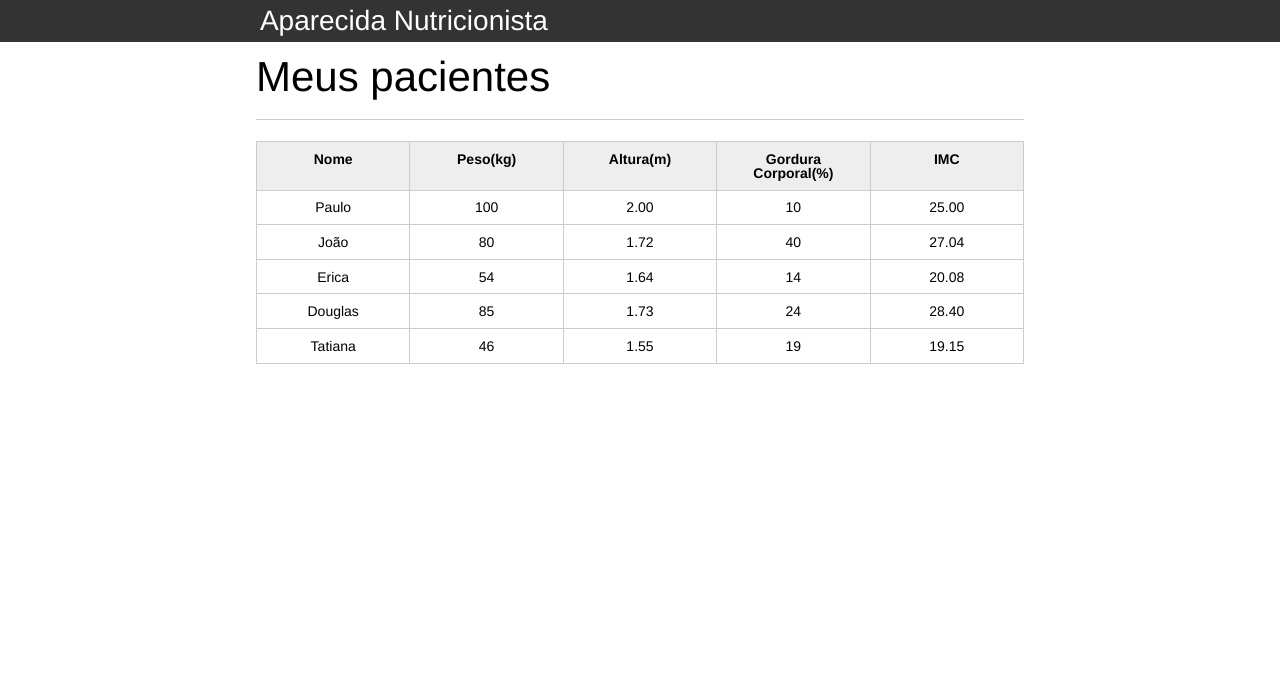
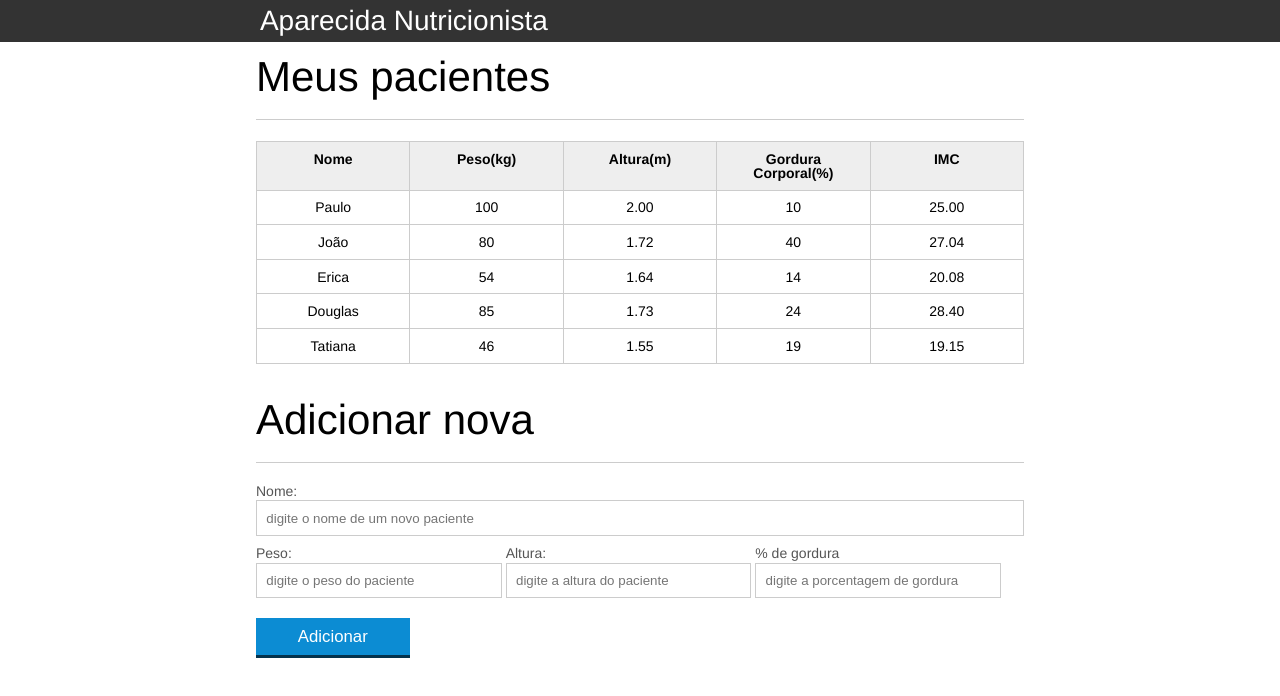
Before and after one commit to CaNeoN28/MyJavascript, a plain HTML site: page index.html in a window 1280 px wide. Drawn offline with Linux system fonts and the light colour scheme.

Commit message:
Eventos básicos

```diff
--- a/index.html
+++ b/index.html
@@ -73,6 +73,41 @@
 				</table>
 
 			</section>
+
+			<br>
+			<br>
+
+			<section class="container">
+				<h2 id="titulo-form">Adicionar nova</h2>
+
+				<form id="form-adiciona">
+					<div>
+						<label for="nome">Nome: </label>
+						<input id="nome" name="nome" type="text" class="campo"
+						placeholder="digite o nome de um novo paciente">
+					</div>
+
+					<div class="grupo">
+						<label for="peso">Peso: </label>
+						<input id="peso" name="peso" type="text" class="campo"
+						placeholder="digite o peso do paciente">
+					</div>
+					<div class="grupo">
+						<label for="altura">Altura: </label>
+						<input id="altura" name="altura" type="text" class="campo"
+						placeholder="digite a altura do paciente">
+					</div>
+					<div class="grupo">
+						<label for="gordura">% de gordura</label>
+						<input type="text" name="gordura" id="gordura" class="campo"
+						placeholder="digite a porcentagem de gordura">
+					</div>
+
+					<button id="adicionar-paciente" class="botao bto-principal">
+						Adicionar
+					</button>
+				</form>
+			</section>
 		</main>
 
 
@@ -83,5 +118,9 @@
 	<script src="js/imc.js">
 
 	</script>
+
+	<script src="js/eventos.js">
+
+	</script>
 	</body>
 </html>
--- /dev/null
+++ b/js/eventos.js
@@ -0,0 +1,15 @@
+var titulo = document.querySelector(".title")
+
+titulo.addEventListener("click", function (){
+    alert("CLICK!");
+});
+
+function mostrarMensagem() {
+    alert("CLICK!");
+}
+
+var botao_adicionar = document.querySelector("#adicionar-paciente");
+
+botao_adicionar.addEventListener("click", function(){
+
+});
```
